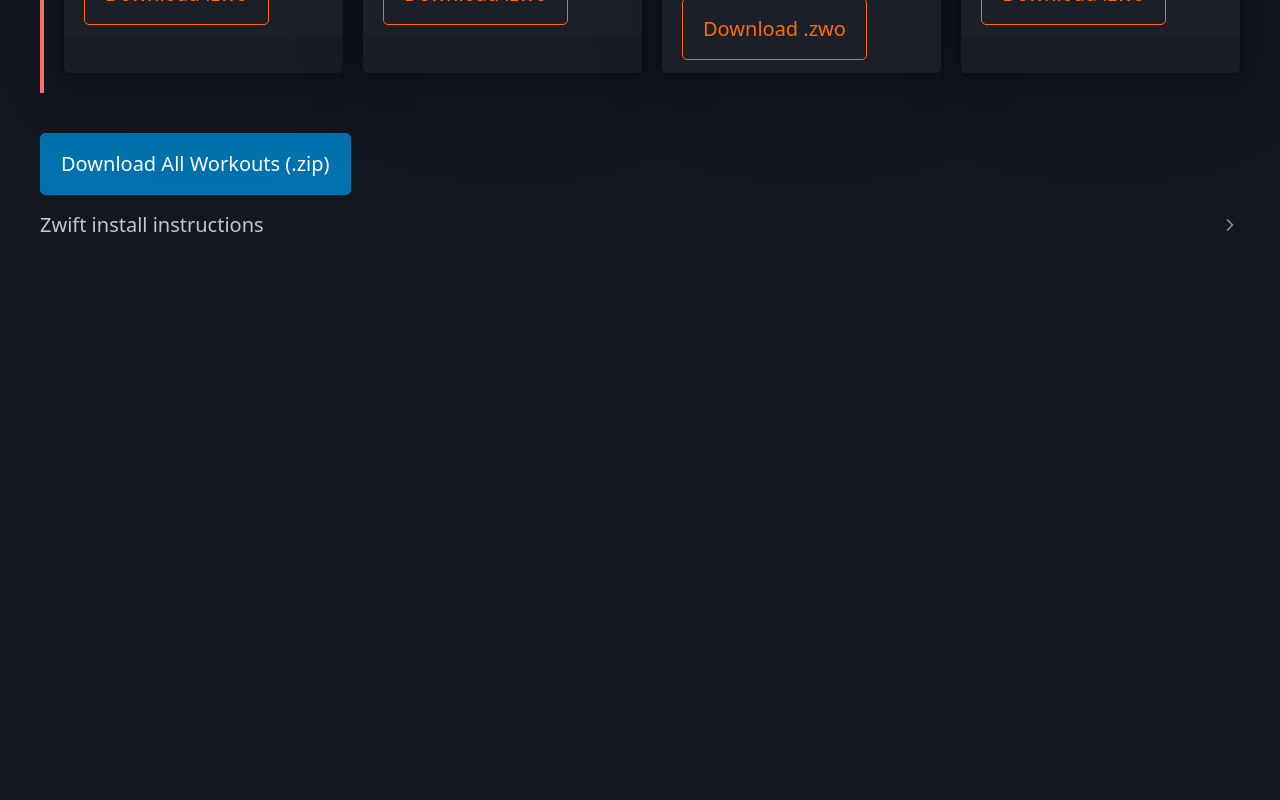
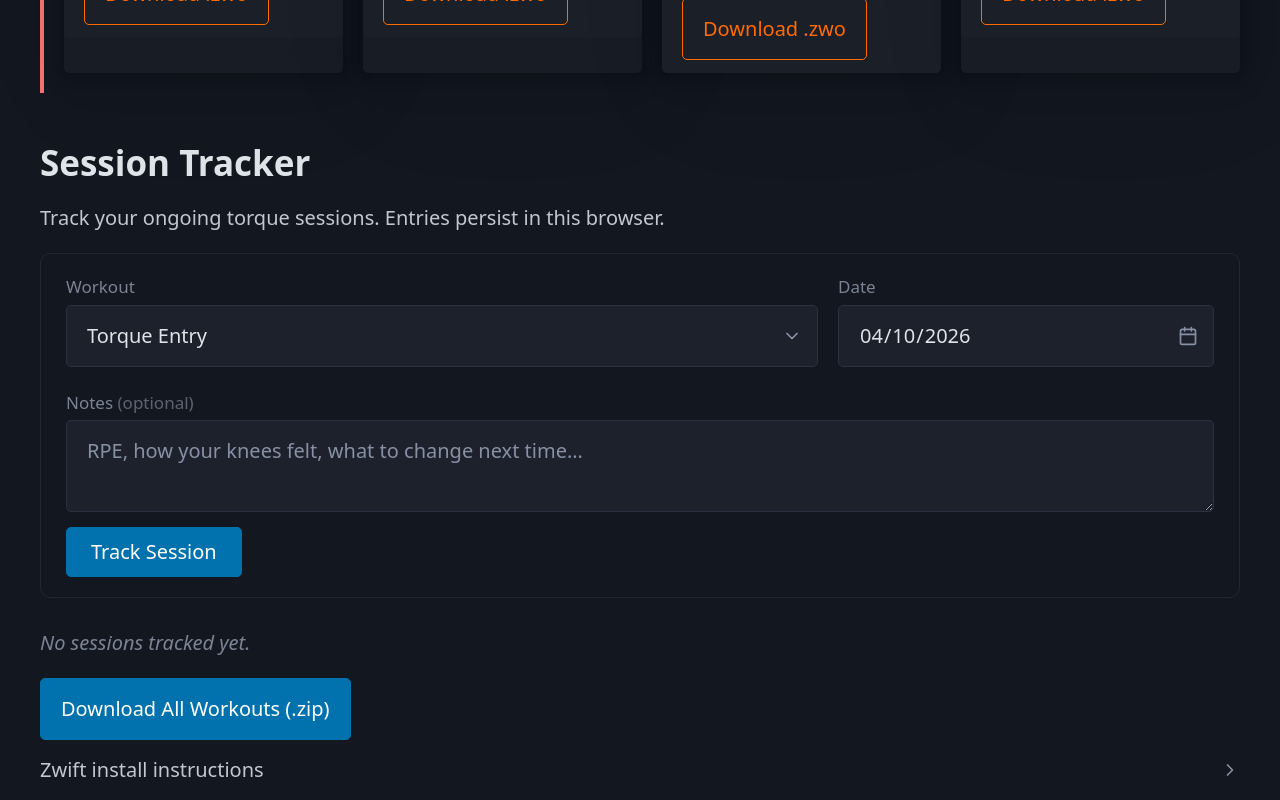
Before and after one commit to tomjelen/high-torque-training, a React (Vite) app in the folder site/: page / in a window 1280 px wide. Shown: the part 2965-3765 px from the top of the page. Before the commit the page ends 3220 px from the top, so only its background shows below. Built offline with nearby package versions, Linux system fonts and the light colour scheme.

Commit message:
Add a tracker for the ongoing sessions

```diff
--- a/site/src/App.tsx
+++ b/site/src/App.tsx
@@ -3,6 +3,9 @@ import AdaptationPanel from './components/AdaptationPanel'
 import TiersPanel from './components/TiersPanel'
 import DownloadBar from './components/DownloadBar'
 import SciencePage from './components/SciencePage'
+import SessionTracker from './components/SessionTracker'
+import { loadState, saveState } from './storage'
+import type { AppState } from './types'
 
 type Tab = 'training' | 'science'
 
@@ -12,6 +15,11 @@ function tabFromHash(): Tab {
 
 function App() {
   const [tab, setTab] = useState<Tab>(tabFromHash)
+  const [state, setState] = useState<AppState>(() => loadState())
+
+  useEffect(() => {
+    saveState(state)
+  }, [state])
 
   useEffect(() => {
     const onHash = () => setTab(tabFromHash())
@@ -52,8 +60,9 @@ function App() {
       <main className="container">
         {tab === 'training' ? (
           <>
-            <AdaptationPanel />
+            <AdaptationPanel state={state} setState={setState} />
             <TiersPanel />
+            <SessionTracker state={state} setState={setState} />
             <DownloadBar />
           </>
         ) : (
--- a/site/src/components/AdaptationPanel.tsx
+++ b/site/src/components/AdaptationPanel.tsx
@@ -1,29 +1,26 @@
-import { useEffect, useRef, useState } from 'react'
+import { useEffect, useRef } from 'react'
 import WorkoutCard from './WorkoutCard'
 import { ADAPTATION_WORKOUTS } from '../data'
-import { loadState, saveState } from '../storage'
 import type { AdaptationId, AppState } from '../types'
 
 const ORDER: AdaptationId[] = ['w1', 'w2', 'w3']
 
-export default function AdaptationPanel() {
-  const [state, setState] = useState<AppState>(() => loadState())
-  const prevCompletedCount = useRef(Object.keys(state.adaptation).length)
+interface Props {
+  state: AppState
+  setState: React.Dispatch<React.SetStateAction<AppState>>
+}
 
-  useEffect(() => {
-    saveState(state)
-  }, [state])
-
+export default function AdaptationPanel({ state, setState }: Props) {
   const completedCount = ORDER.filter((id) => state.adaptation[id]).length
   const allDone = completedCount === ORDER.length
+  const prevCompletedCount = useRef(completedCount)
 
-  // Auto-collapse on the transition to all-done (not on every render once done)
   useEffect(() => {
     if (completedCount === ORDER.length && prevCompletedCount.current < ORDER.length) {
       setState((s) => ({ ...s, adaptationCollapsed: true }))
     }
     prevCompletedCount.current = completedCount
-  }, [completedCount])
+  }, [completedCount, setState])
 
   function markComplete(id: AdaptationId) {
     setState((prev) => ({
--- /dev/null
+++ b/site/src/components/SessionTracker.tsx
@@ -0,0 +1,168 @@
+import { useMemo, useState } from 'react'
+import { TIERS } from '../data'
+import type { AppState, LogEntry, Tier, Workout } from '../types'
+
+interface Props {
+  state: AppState
+  setState: React.Dispatch<React.SetStateAction<AppState>>
+}
+
+interface WorkoutIndex {
+  workout: Workout
+  tier: Tier
+}
+
+function buildWorkoutIndex(): Map<string, WorkoutIndex> {
+  const map = new Map<string, WorkoutIndex>()
+  for (const tier of TIERS) {
+    for (const workout of tier.workouts) {
+      map.set(workout.id, { workout, tier })
+    }
+  }
+  return map
+}
+
+function todayIso() {
+  const now = new Date()
+  const y = now.getFullYear()
+  const m = String(now.getMonth() + 1).padStart(2, '0')
+  const d = String(now.getDate()).padStart(2, '0')
+  return `${y}-${m}-${d}`
+}
+
+function formatRelative(dateStr: string): string {
+  // dateStr is YYYY-MM-DD, parse as local date
+  const [y, m, d] = dateStr.split('-').map(Number)
+  if (!y || !m || !d) return dateStr
+  const then = new Date(y, m - 1, d)
+  const now = new Date()
+  const today = new Date(now.getFullYear(), now.getMonth(), now.getDate())
+  const diffDays = Math.round((today.getTime() - then.getTime()) / (1000 * 60 * 60 * 24))
+  if (diffDays === 0) return 'Today'
+  if (diffDays === 1) return 'Yesterday'
+  if (diffDays > 1 && diffDays < 7) return `${diffDays} days ago`
+  return then.toLocaleDateString(undefined, { year: 'numeric', month: 'short', day: 'numeric' })
+}
+
+function newId() {
+  return `log-${Date.now()}-${Math.random().toString(36).slice(2, 8)}`
+}
+
+export default function SessionTracker({ state, setState }: Props) {
+  const workoutIndex = useMemo(buildWorkoutIndex, [])
+  const [workoutId, setWorkoutId] = useState<string>(() => TIERS[0]?.workouts[0]?.id ?? '')
+  const [date, setDate] = useState<string>(todayIso)
+  const [notes, setNotes] = useState<string>('')
+
+  const sortedEntries = useMemo(
+    () =>
+      [...state.log].sort((a, b) => {
+        if (a.date !== b.date) return a.date < b.date ? 1 : -1
+        return a.id < b.id ? 1 : -1
+      }),
+    [state.log],
+  )
+
+  function handleTrack(e: React.FormEvent) {
+    e.preventDefault()
+    if (!workoutId || !date) return
+    const entry: LogEntry = {
+      id: newId(),
+      workoutId,
+      date,
+      ...(notes.trim() ? { notes: notes.trim() } : {}),
+    }
+    setState((prev) => ({ ...prev, log: [...prev.log, entry] }))
+    setNotes('')
+    setDate(todayIso())
+  }
+
+  function handleDelete(id: string) {
+    const entry = state.log.find((e) => e.id === id)
+    const label = entry ? workoutIndex.get(entry.workoutId)?.workout.name ?? 'this entry' : 'this entry'
+    if (!window.confirm(`Delete entry for ${label}?`)) return
+    setState((prev) => ({ ...prev, log: prev.log.filter((e) => e.id !== id) }))
+  }
+
+  return (
+    <section className="session-tracker">
+      <h2>Session Tracker</h2>
+      <p>Track your ongoing torque sessions. Entries persist in this browser.</p>
+
+      <form className="tracker-form" onSubmit={handleTrack}>
+        <div className="tracker-form-row">
+          <label>
+            Workout
+            <select value={workoutId} onChange={(e) => setWorkoutId(e.target.value)}>
+              {TIERS.map((tier) => (
+                <optgroup key={tier.number} label={`T${tier.number} — ${tier.name}`}>
+                  {tier.workouts.map((w) => (
+                    <option key={w.id} value={w.id}>
+                      {w.name}
+                    </option>
+                  ))}
+                </optgroup>
+              ))}
+            </select>
+          </label>
+          <label>
+            Date
+            <input
+              type="date"
+              value={date}
+              max={todayIso()}
+              onChange={(e) => setDate(e.target.value)}
+            />
+          </label>
+        </div>
+        <label>
+          Notes <span className="tracker-optional">(optional)</span>
+          <textarea
+            rows={2}
+            value={notes}
+            onChange={(e) => setNotes(e.target.value)}
+            placeholder="RPE, how your knees felt, what to change next time…"
+          />
+        </label>
+        <button type="submit">Track Session</button>
+      </form>
+
+      {sortedEntries.length === 0 ? (
+        <p className="tracker-empty">No sessions tracked yet.</p>
+      ) : (
+        <ul className="tracker-entries">
+          {sortedEntries.map((entry) => {
+            const info = workoutIndex.get(entry.workoutId)
+            return (
+              <li key={entry.id} className="tracker-entry">
+                <div className="tracker-entry-head">
+                  <span className="tracker-entry-date">{formatRelative(entry.date)}</span>
+                  {info && (
+                    <span
+                      className="tier-badge"
+                      style={{ backgroundColor: info.tier.color }}
+                    >
+                      T{info.tier.number}
+                    </span>
+                  )}
+                  <span className="tracker-entry-name">
+                    {info?.workout.name ?? `Unknown workout (${entry.workoutId})`}
+                  </span>
+                  <button
+                    type="button"
+                    className="tracker-delete"
+                    onClick={() => handleDelete(entry.id)}
+                    aria-label="Delete entry"
+                  >
+                    ×
+                  </button>
+                </div>
+                {entry.notes && <p className="tracker-entry-notes">{entry.notes}</p>}
+              </li>
+            )
+          })}
+        </ul>
+      )}
+    </section>
+  )
+}
--- a/site/src/theme.css
+++ b/site/src/theme.css
@@ -76,6 +76,108 @@
 
 .readiness-checklist h3 {
   margin-top: 0;
+}
+
+/* Session tracker */
+.session-tracker {
+  margin-top: 2.5rem;
+}
+
+.tracker-form {
+  padding: 1rem 1.25rem;
+  border: 1px solid var(--pico-muted-border-color);
+  border-radius: 0.5rem;
+  margin-bottom: 1.5rem;
+}
+
+.tracker-form-row {
+  display: grid;
+  grid-template-columns: 2fr 1fr;
+  gap: 1rem;
+}
+
+.tracker-form label {
+  display: block;
+  font-size: 0.85rem;
+  color: var(--pico-muted-color);
+}
+
+.tracker-form select,
+.tracker-form input,
+.tracker-form textarea {
+  margin-top: 0.25rem;
+  margin-bottom: 0.75rem;
+}
+
+.tracker-form button[type='submit'] {
+  width: auto;
+  margin: 0;
+  padding: 0.45rem 1.2rem;
+}
+
+.tracker-optional {
+  font-weight: normal;
+  opacity: 0.7;
+}
+
+.tracker-empty {
+  color: var(--pico-muted-color);
+  font-style: italic;
+}
+
+.tracker-entries {
+  list-style: none;
+  padding: 0;
+  margin: 0;
+}
+
+.tracker-entry {
+  padding: 0.75rem 0;
+  border-bottom: 1px solid var(--pico-muted-border-color);
+}
+
+.tracker-entry:last-child {
+  border-bottom: none;
+}
+
+.tracker-entry-head {
+  display: flex;
+  align-items: center;
+  gap: 0.6rem;
+}
+
+.tracker-entry-date {
+  color: var(--pico-muted-color);
+  font-size: 0.85rem;
+  min-width: 5.5rem;
+}
+
+.tracker-entry-name {
+  font-weight: 500;
+  flex: 1;
+}
+
+.tracker-entry-notes {
+  margin: 0.35rem 0 0 5.5rem;
+  color: var(--pico-muted-color);
+  font-size: 0.9rem;
+  white-space: pre-wrap;
+}
+
+.tracker-delete {
+  background: transparent;
+  border: none;
+  color: var(--pico-muted-color);
+  font-size: 1.25rem;
+  line-height: 1;
+  width: auto;
+  padding: 0.1rem 0.5rem;
+  margin: 0;
+  cursor: pointer;
+}
+
+.tracker-delete:hover {
+  color: #f87171;
 }
 
 .step-badge {
--- a/site/src/types.ts
+++ b/site/src/types.ts
@@ -36,8 +36,10 @@ export interface ScienceSection {
 export type AdaptationId = 'w1' | 'w2' | 'w3'
 
 export interface LogEntry {
+  id: string
   workoutId: string
   date: string
+  notes?: string
 }
 
 export interface AppState {
```
Also changed, not shown: 2 other files (tests, documents, lock files or other folders).
